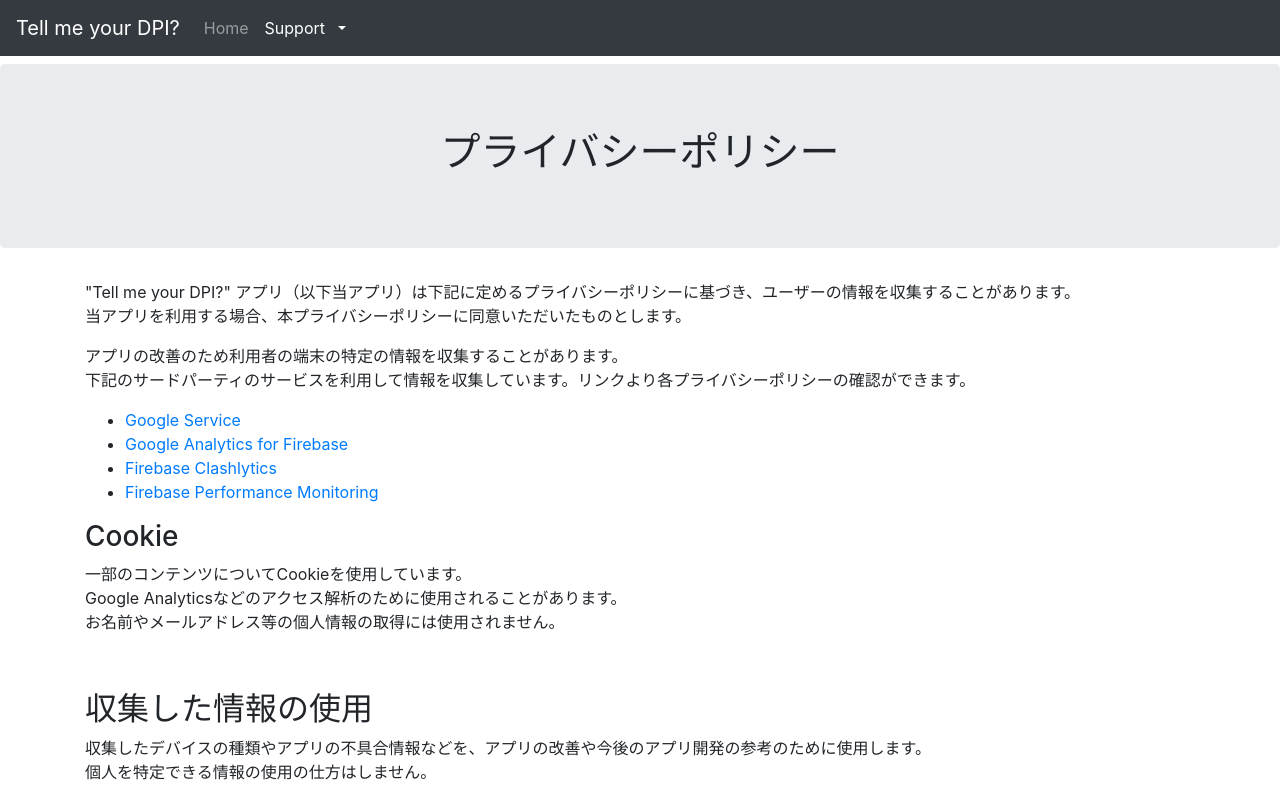
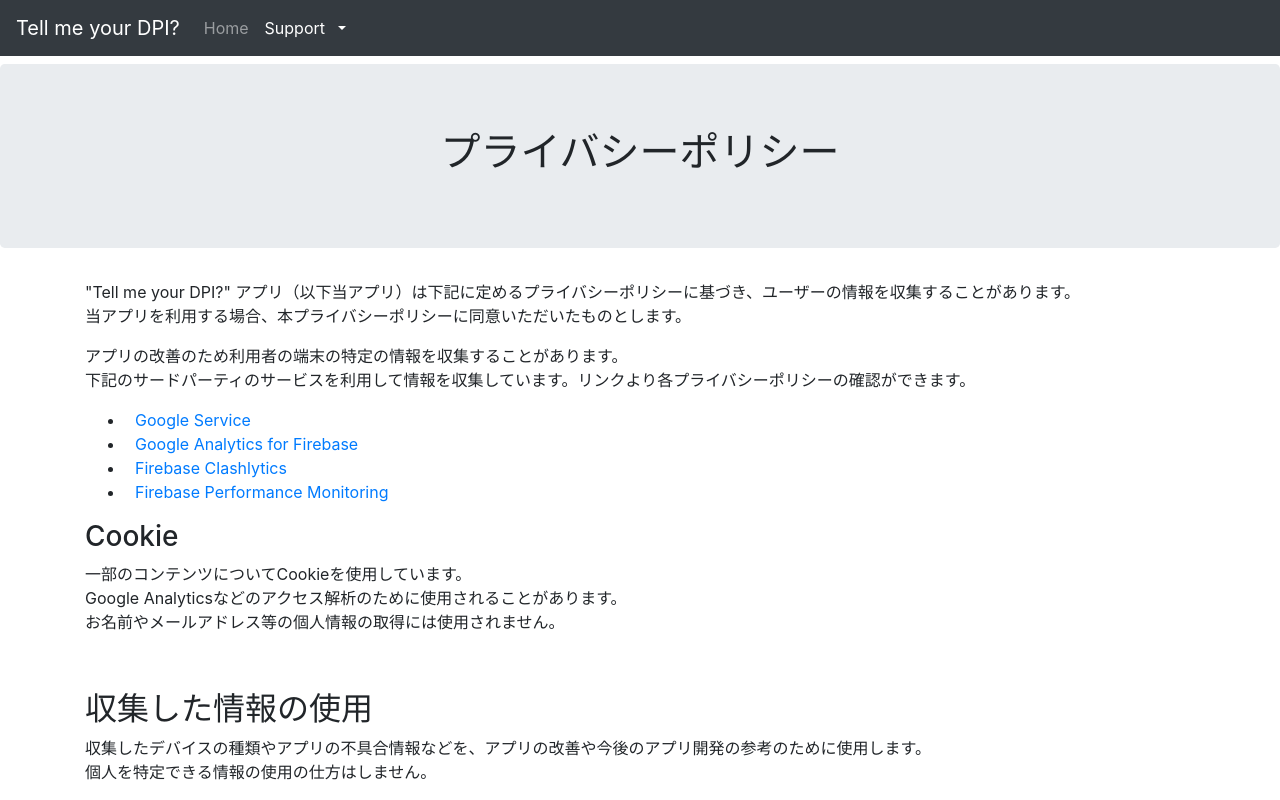
Before and after one commit to ki-0302/ki-0302.github.io, a plain HTML site: page privacy.html in a window 1280 px wide. Shown: the top 800 px of the page. Drawn offline with Linux system fonts and the light colour scheme.

Commit message:
Modify to add padding to anchors

```diff
--- a/css/my.css
+++ b/css/my.css
@@ -3,3 +3,7 @@ a.google-play img {
 	width: 250px;
 	height: auto;
 }
+
+li a {
+  padding: 10px
+}
--- a/privacy.html
+++ b/privacy.html
@@ -8,6 +8,7 @@
     <title>プライバシーポリシー</title>
     <!-- Bootstrap -->
     <link href="css/bootstrap-4.4.1.css" rel="stylesheet">
+    <link href="css/my.css" rel="stylesheet">
   </head>
   <body>
     <nav class="navbar navbar-expand-lg navbar-dark bg-dark mb-2 collapse">
```
Also changed, not shown: index.html (+1 -1 lines).
